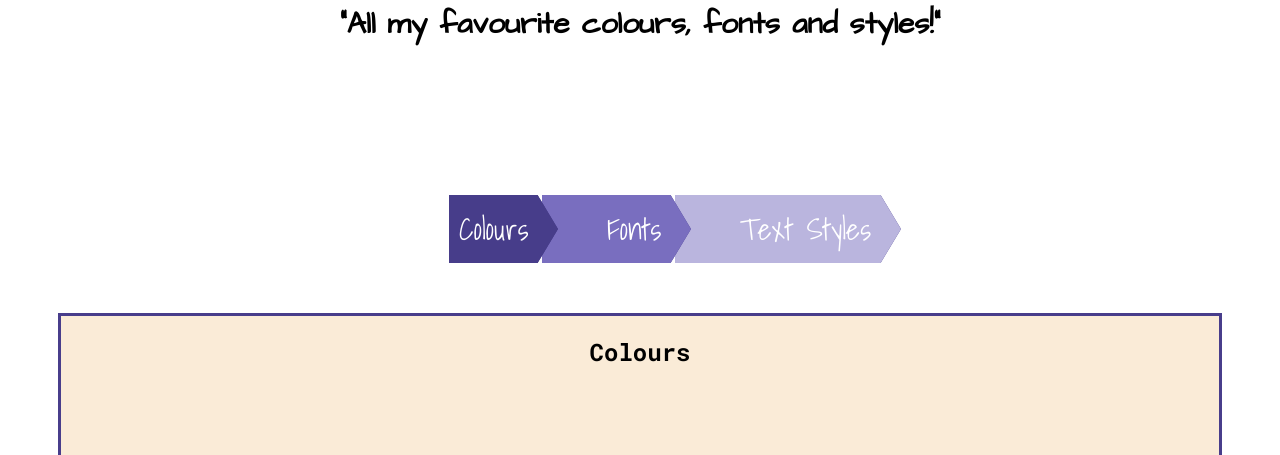
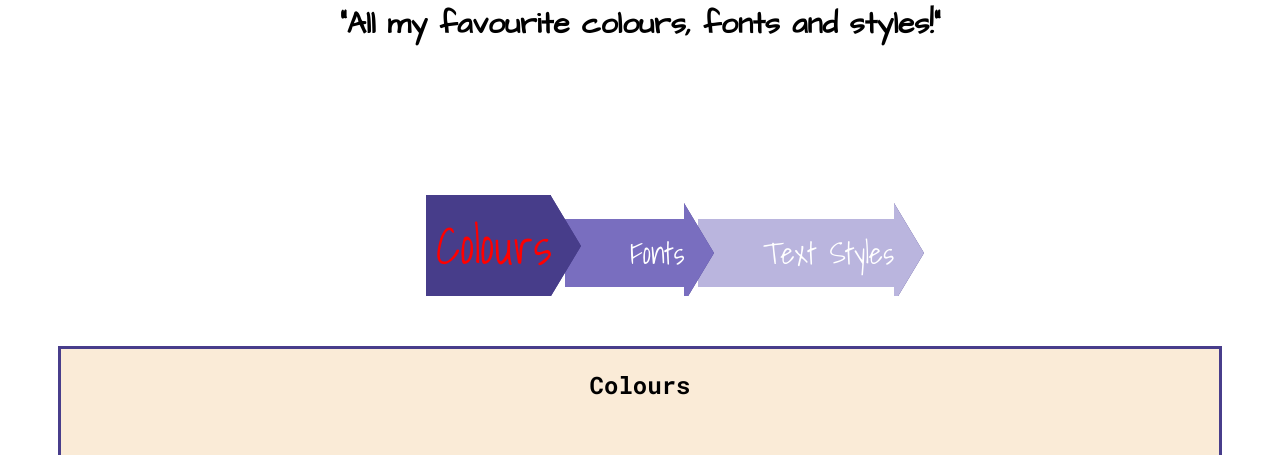
Before and after one commit to Aimes13/Challenge-Project-2, a plain HTML site: page index.html in a window 1280 px wide. In both pictures the pointer is over the link "Colours". Shown: the part 242-697 px from the top of the page. Drawn offline with Linux system fonts and the light colour scheme; a web font is replaced by a local one.

Commit message:
Update style.css

```diff
--- a/resources/style.css
+++ b/resources/style.css
@@ -133,6 +133,12 @@ body {
   .breadcrumb li:last-child a { background: hsla(248,39%,79%,1);}
   .breadcrumb li:last-child a:after { border-left-color: hsla(248,39%,79%,1)}
 
+   .breadcrumb a:hover {
+    font-size: 50px;
+    color: red;
+    transition: font-size 0.5s ease-in-out;
+  }
+
 /* Category Sections */
 #section1, #section2, #section3 {
     border: 3px solid darkslateblue;
```
